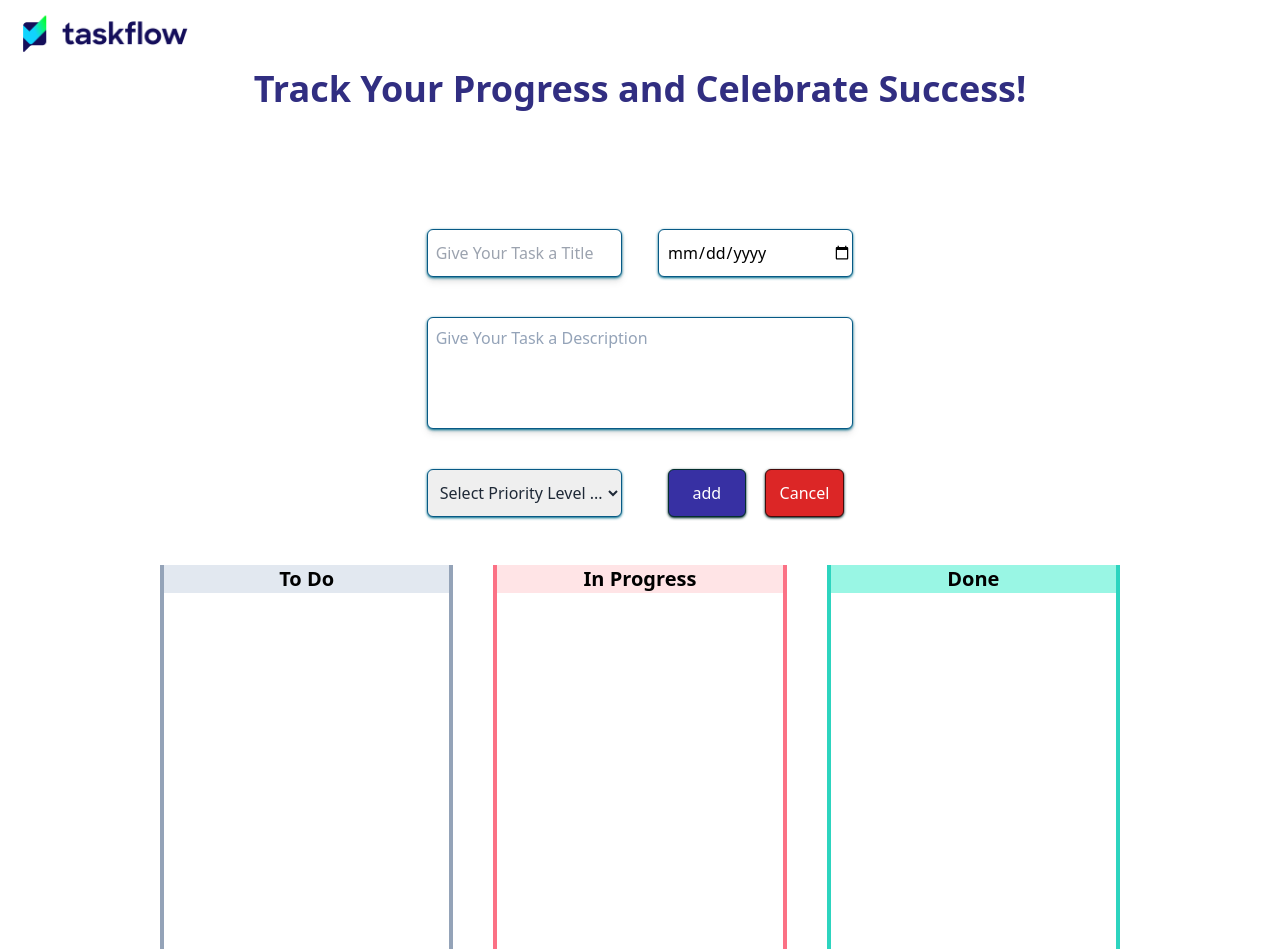
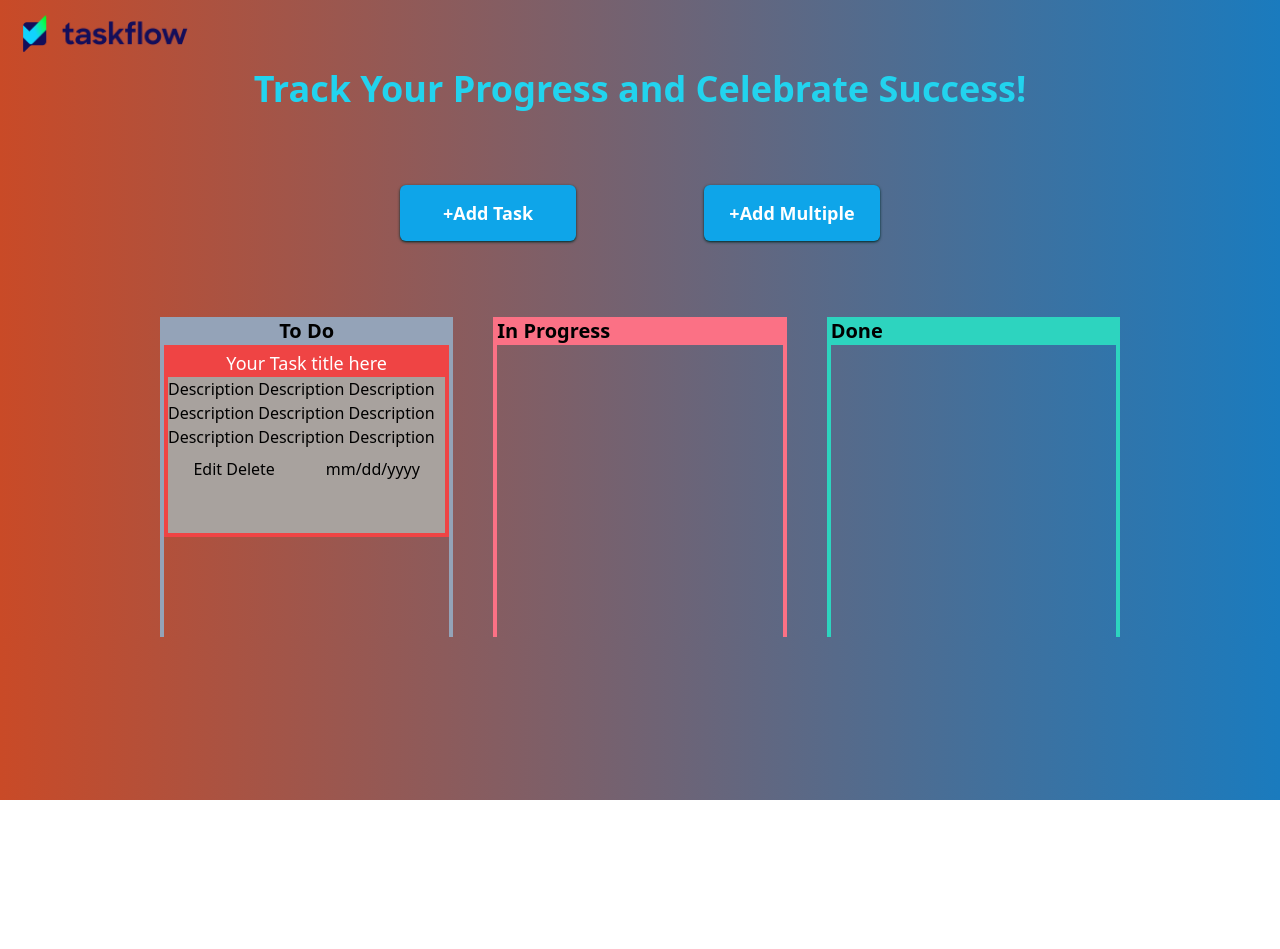
Before and after one commit to MohamedHamouch/Brief4-Kanban-Board, a website: page index.html in a window 1280 px wide. After the commit the page ends 800 px from the top, so only its background shows below. Drawn offline with nearby package versions, Linux system fonts and the light colour scheme.

Commit message:
adding js file in stracture

```diff
--- a/index.html
+++ b/index.html
@@ -1,5 +1,6 @@
 <!DOCTYPE html>
 <html lang="en">
+
 <head>
     <meta charset="UTF-8">
     <meta name="viewport" content="width=device-width, initial-scale=1.0">
@@ -8,41 +9,98 @@
     <script src="https://cdn.tailwindcss.com"></script>
 
 </head>
-<body>
-    <header class="text-center pb-24">
+
+<body class="bg-[linear-gradient(90deg,#C94A27,#1A7BBE)]">
+    <header class="text-center">
         <img src="Images/Taskflow-logo.png" alt="Task flow logo" class="w-52">
-        <h1 class="text-indigo-900 text-4xl font-semibold">Track Your Progress and Celebrate Success!</h1>
+        <h1 class="text-cyan-400 text-4xl font-bold">Track Your Progress and Celebrate Success!</h1>
     </header>
-    <main>
-        <button type="button"></button>
-        <button type="button"></button>
-        <form class="w-1/3 min-h-64 mx-auto mb-12 grid grid-cols-2 gap-y-10 gap-x-9">
-            <input type="text" name="title" placeholder="Give Your Task a Title" id="title" class="justify-self-start self-center w-full h-12 pl-2 border border-solid border-sky-800 rounded-md shadow drop-shadow-md shadow-cyan-700 outline-none">
-            <input type="date" name="date" id="date" class="w-full h-12 pl-2 justify-self-end self-center placeholder:text-slate-400 border border-solid border-sky-800 rounded-md shadow shadow-cyan-700 outline-none">
-            <textarea name="description" id="description" placeholder="Give Your Task a Description" class="w-auto h-28 pl-2 pt-2 self-center col-span-2 resize-none text-gray-800 placeholder:text-slate-400 border border-solid border-sky-800 rounded-md shadow drop-shadow-md shadow-cyan-700 outline-none"></textarea>
-            <select id="priority" name="priority" class="w-full h-12 pl-2 self-center text-gray-800 placeholder:text-slate-400 border border-solid border-sky-800 rounded-md shadow shadow-cyan-700 outline-none">
+    <main class="">
+        <div class="flex justify-center items-center h-52 gap-32">
+            <button type="button" id="addTaskBtn"
+                class="text-white font-semibold text-lg bg-sky-500 w-44 h-14 rounded-md shadow shadow-teal-950 hover:opacity-75">+Add
+                Task</button>
+            <button type="button"
+                class="text-white font-semibold text-lg bg-sky-500 w-44 h-14 rounded-md shadow shadow-teal-950 hover:opacity-75">+Add
+                Multiple</button>
+        </div>
+        <section class="">
+            <div id="formContainer"
+                class="w-full h-full absolute top-0 items-center bg-black/70 backdrop-blur-md hidden">
+                <form
+                    class="w-2/5 min-h-80 mx-auto mb-12 grid grid-cols-2 gap-y-10 gap-x-9 p-10  bg-slate-300 rounded-xl shadow-md shadow-gray-700">
+                    <div class="justify-self-start self-center w-full">
+                        <label for="title" class="hidden">Title</label>
+                        <input type="text" name="title" placeholder="Give Your Task a Title" id="title"
+                            class="w-full h-12 pl-2 border border-solid border-sky-800 rounded-md shadow drop-shadow-md shadow-cyan-700 outline-none">
+                    </div>
+
+                    <div class="justify-self-end self-center w-full">
+                        <label for="date" class="hidden">Date</label>
+                        <input type="date" name="date" id="date"
+                            class="w-full h-12 pl-2 placeholder:text-slate-400 border border-solid border-sky-800 rounded-md shadow shadow-cyan-700 outline-none">
+                    </div>
+
+                    <div class="w-auto h-28 self-center col-span-2">
+                        <label for="description" class="hidden">Description</label>
+                        <textarea name="description" id="description" placeholder="Give Your Task a Description"
+                            class="w-full h-28 pl-2 pt-2 resize-none text-gray-800 placeholder:text-slate-400 border border-solid border-sky-800 rounded-md shadow drop-shadow-md shadow-cyan-700 outline-none"></textarea>
+                    </div>
+
+                    <div class="w-full justify-self-start self-center">
+                        <label for="priority" class="hidden"></label>
+                        <select id="priority" name="priority"
+                            class="w-full h-12 pl-2 self-center text-gray-800 placeholder:text-slate-400 border border-solid border-sky-800 rounded-md shadow shadow-cyan-700 outline-none">
                             <option value="" disabled selected>Select Priority Level ...</option>
                             <option value="1">Priority 1</option>
                             <option value="2">Priority 2</option>
                             <option value="3">Priority 3</option>
                         </select>
+                    </div>
+
                     <div class="flex justify-around items-center">
-                <button type="button"  class="text-white bg-indigo-800 w-2/5 h-full rounded-md border border-solid border-teal-950 shadow shadow-teal-950 hover:opacity-75">add</button>
-                <button type="button" class="text-white bg-red-600 w-2/5 h-full rounded-md border border-solid border-red-950 shadow shadow-teal-950 hover:opacity-75">Cancel</button>
+                        <button type="button"
+                            class="text-white font-semibold bg-sky-500 w-5/12 h-full rounded-md shadow shadow-teal-950 hover:opacity-75">Add</button>
+                        <button type="button" id="cancelBtn"
+                            class="text-white font-semibold bg-orange-600 w-5/12 h-full rounded-md shadow shadow-teal-950 hover:opacity-75">Cancel</button>
                     </div>
                 </form>
-
-        <section class="grid grid-cols-3 w-3/4 h-96 mx-auto gap-10 justify-between text-center">
-            <div class="min-h-80  border-x-4 border-solid border-slate-400">
-                <p class="text-xl font-semibold bg-slate-200">To Do</p>
-            </div>
-            <div class="min-h-80 border-x-4 border-solid border-rose-400">
-                <p class="text-xl font-semibold bg-rose-100">In Progress</p>
-            </div>
-            <div class="min-h-80 border-x-4 border-solid border-teal-400">
-                <p class="text-xl font-semibold bg-teal-200">Done</p>
             </div>
         </section>
+
+        <section class="grid grid-cols-3 w-3/4 h-[] mx-auto gap-10 justify-between">
+
+            <div class="border-x-4 border-solid border-slate-400">
+                <p class="text-xl font-semibold text-center bg-slate-400">To Do</p>
+                <ul>
+                    <li class="taskCard bg-stone-400 border-4 border-solid border-red-500 min-h-48">
+                        <p class="bg-red-500 text-white text-lg text-center">Your Task title here</p>
+                        <p class="min-h-20">Description Description Description Description Description Description
+                            Description Description Description</p>
+                        <div class="flex justify-around">
+                            <div>
+                                <button type="button">Edit</button>
+                                <button type="button">Delete</button>
+                            </div>
+                            <p>mm/dd/yyyy</p>
+                        </div>
+                    </li>
+                    <li class="taskCard"></li>
+                    <li class="taskCard"></li>
+                </ul>
+            </div>
+
+            <div class="min-h-80 border-x-4 border-solid border-rose-400">
+                <p class="text-xl font-semibold bg-rose-400">In Progress</p>
+            </div>
+
+            <div class="min-h-80 border-x-4 border-solid border-teal-400">
+                <p class="text-xl font-semibold bg-teal-400">Done</p>
+            </div>
+
+        </section>
+        <script src="script.js"></script>
     </main>
 </body>
+
 </html>
--- /dev/null
+++ b/script.js
@@ -0,0 +1,6 @@
+document.querySelector("#addTaskBtn").addEventListener("click",function(){
+    document.querySelector("#formContainer").style.display = "flex";
+})
+document.querySelector("#cancelBtn").addEventListener("click",()=>{
+    document.querySelector("#formContainer").style.display = "none"
+})
```
Lines whose indentation alone changed are shown as unchanged.
